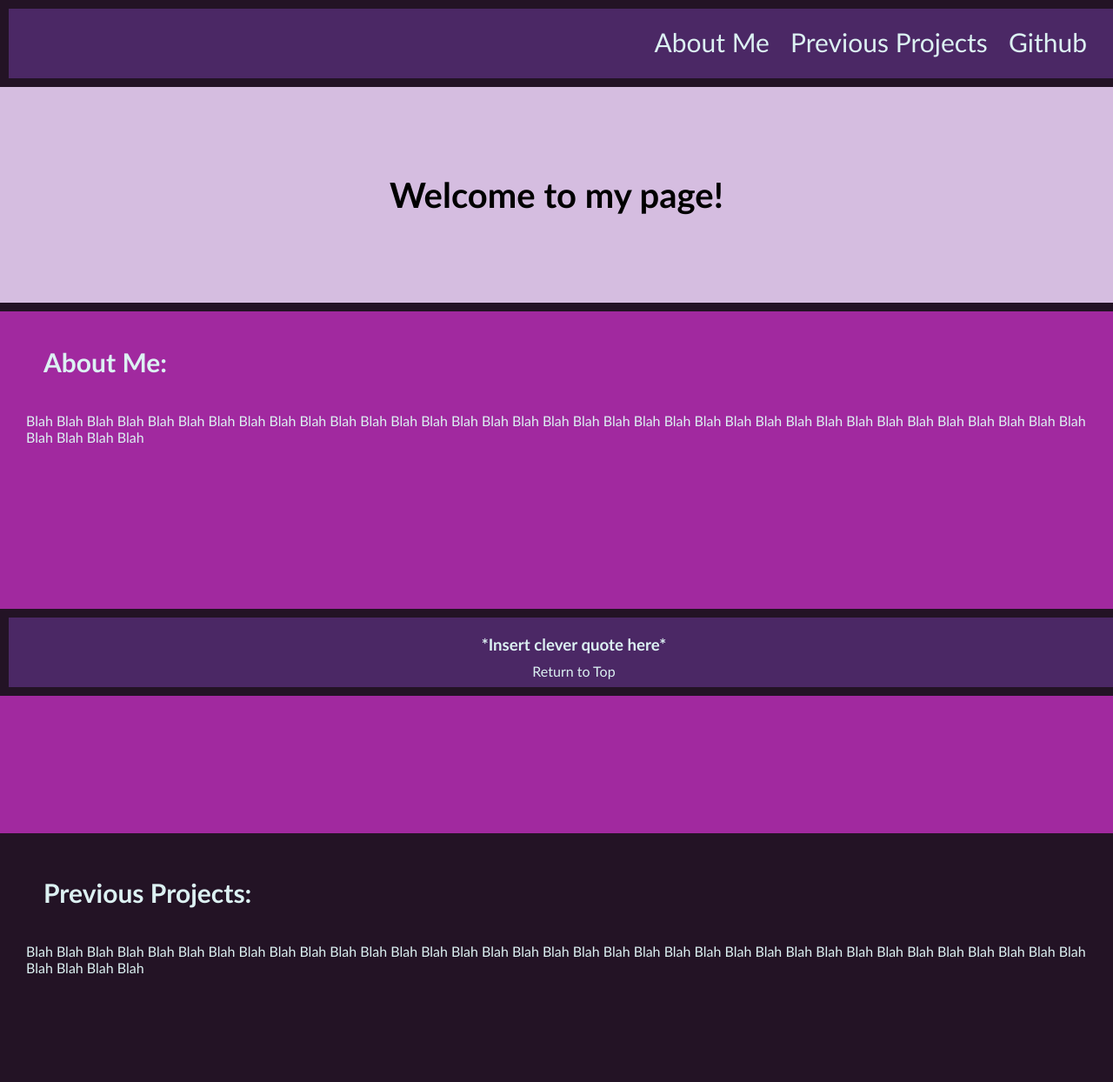
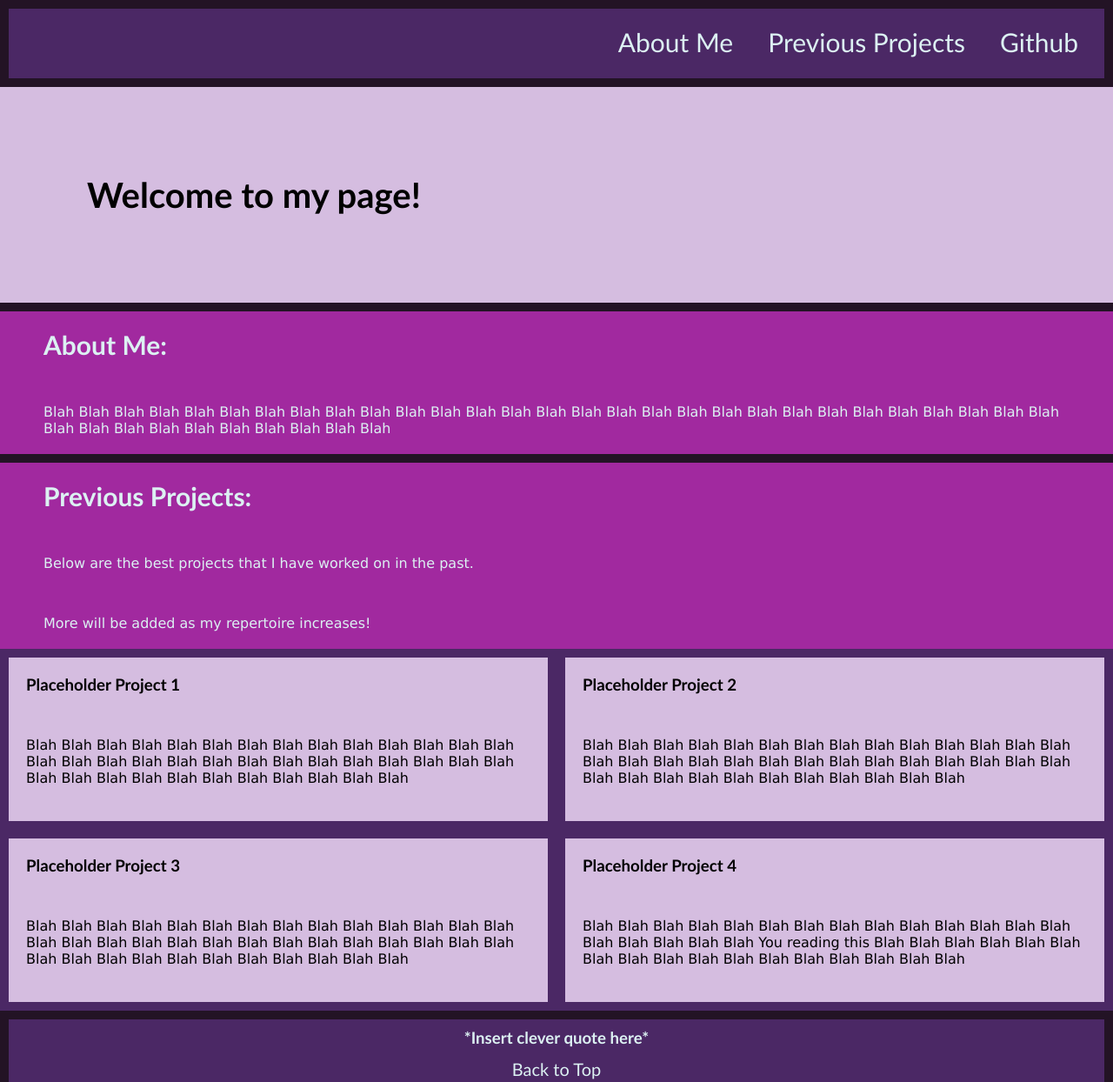
Before and after one commit to Ultrapyre/Web-Developer-Profile, a plain HTML site: page index.html in a window 1280 px wide. Shown: the top 1244 px of the page at 87% size. Drawn offline with Linux system fonts and the light colour scheme.

Commit message:
Added Hyperlinks and limited flex window functions

```diff
--- a/Assets/CSS/style.css
+++ b/Assets/CSS/style.css
@@ -11,13 +11,11 @@
 }
 
 body{
-    position: relative;
     background-color: var(--lightpurple);
+    display: flex;
+    flex-wrap: wrap;
+    justify-content: center;
     font-family:'Gill Sans', 'Gill Sans MT', Calibri, 'Trebuchet MS', sans-serif;
-}
-
-main{
-    padding: 100px 0;
 }
 
 header,footer{
@@ -27,54 +25,74 @@ header,footer{
     height: 60px;
     padding: 10px;
     border: 10px solid var(--darkerpurple);
-    position: fixed;
 }
 
 footer{
     bottom: 0;
+    justify-content: center;
     text-align: center;
 }
+
 nav{
-    text-align: right;
-    margin: 10px 30px 10px 30px;
+    display: flex;
+    justify-content: flex-end;
 }
-li{
-    margin-right: 20px;
-    list-style: none;
+
+a{
+    color: var(--white);
+    text-decoration: none;
     font-size: 30px;
-    display: inline-block;
+    margin: 10px 20px;
+    text-align: center;
+}
+
+footer a{
+    font-size: 20px;
+    line-height: 50px;
 }
 
 h1{
-    text-align: center;
     font-size: 40px;
     margin: 100px;
 }
 
 h2{
+    width: 100%;
     font-size: 30px;
-    margin: 40px 50px;
-}
-
-h3{
-    margin: 10px;
+    margin: 20px 50px;
 }
 
 p{
-    margin-left: 30px;
+    width: 100%;
+    margin: 30px 50px 20px;
+    font-family: Verdana, Geneva, Tahoma, sans-serif;
 }
 
 .sections{
-    width: 100%;
-    height: 600px;
     border-top: 10px solid var(--darkerpurple);
     color: var(--white);
-}
-
-.bios{
+    display: flex;
+    flex-wrap: wrap;
+    justify-content: center;
+    text-align: left;
     background-color: var(--purple);
 }
 
 .previous-projects{
     background-color: var(--darkerpurple);
+    justify-content: center;
+    display: flex;
+    flex-wrap: wrap;
 }
+
+.example{
+    padding: 20px;
+    background-color: var(--lightpurple);
+    color: black;
+    border: 10px solid var(--darkpurple);
+    flex: 1 0 400px;
+}
+
+.example p{
+    margin-left: 0px;
+}
--- a/index.html
+++ b/index.html
@@ -10,27 +10,48 @@
     <body>
         <header>
             <nav>
-                <ul>
-                    <li><a>About Me</a></li>
-                    <li><a>Previous Projects</a></li>
-                    <li><a>Github</a></li>
-                </ul>
+                <a href="#bios">About Me</a>
+                <a href="#projects">Previous Projects</a>
+                <a href="https://github.com/Ultrapyre">Github</a>
             </nav>
         </header>
         <main>
             <h1>Welcome to my page!</h1>
-            <section class="bios sections">
+            <section id="bios" class="bios sections">
                 <h2>About Me:</h2>
                 <p>Blah Blah Blah Blah Blah Blah Blah Blah Blah Blah Blah Blah Blah Blah Blah Blah Blah Blah Blah Blah Blah Blah Blah Blah Blah Blah Blah Blah Blah Blah Blah Blah Blah Blah Blah Blah Blah Blah Blah</p>
             </section>
-            <section class="previous-projects sections">
+            <section id="projects" class="sections">
                 <h2>Previous Projects:</h2>
-                <p>Blah Blah Blah Blah Blah Blah Blah Blah Blah Blah Blah Blah Blah Blah Blah Blah Blah Blah Blah Blah Blah Blah Blah Blah Blah Blah Blah Blah Blah Blah Blah Blah Blah Blah Blah Blah Blah Blah Blah</p>
+                    <p>Below are the best projects that I have worked on in the past.</p>
+                    <p>More will be added as my repertoire increases!</p>
+                <div class="previous-projects">
+                    <section class="example">
+                        <h3>Placeholder Project 1</h3>
+                        <img>
+                        <p>Blah Blah Blah Blah Blah Blah Blah Blah Blah Blah Blah Blah Blah Blah Blah Blah Blah Blah Blah Blah Blah Blah Blah Blah Blah Blah Blah Blah Blah Blah Blah Blah Blah Blah Blah Blah Blah Blah Blah</p>
+                    </section>
+                    <section class="example">
+                        <h3>Placeholder Project 2</h3>
+                        <img>
+                        <p>Blah Blah Blah Blah Blah Blah Blah Blah Blah Blah Blah Blah Blah Blah Blah Blah Blah Blah Blah Blah Blah Blah Blah Blah Blah Blah Blah Blah Blah Blah Blah Blah Blah Blah Blah Blah Blah Blah Blah</p>
+                    </section>
+                    <section class="example">
+                        <h3>Placeholder Project 3</h3>
+                        <img>
+                        <p>Blah Blah Blah Blah Blah Blah Blah Blah Blah Blah Blah Blah Blah Blah Blah Blah Blah Blah Blah Blah Blah Blah Blah Blah Blah Blah Blah Blah Blah Blah Blah Blah Blah Blah Blah Blah Blah Blah Blah</p>
+                    </section>
+                    <section class="example">
+                        <h3>Placeholder Project 4</h3>
+                        <img>
+                        <p>Blah Blah Blah Blah Blah Blah Blah Blah Blah Blah Blah Blah Blah Blah Blah Blah Blah Blah Blah You reading this Blah Blah Blah Blah Blah Blah Blah Blah Blah Blah Blah Blah Blah Blah Blah Blah Blah</p>
+                    </section>
+                </div>
             </section>
         </main>
         <footer>
             <h3>*Insert clever quote here*</h3>
-            <a>Return to Top</a>
+            <a href="#">Back to Top</a>
         </footer>
     </body>
 </html>
```
